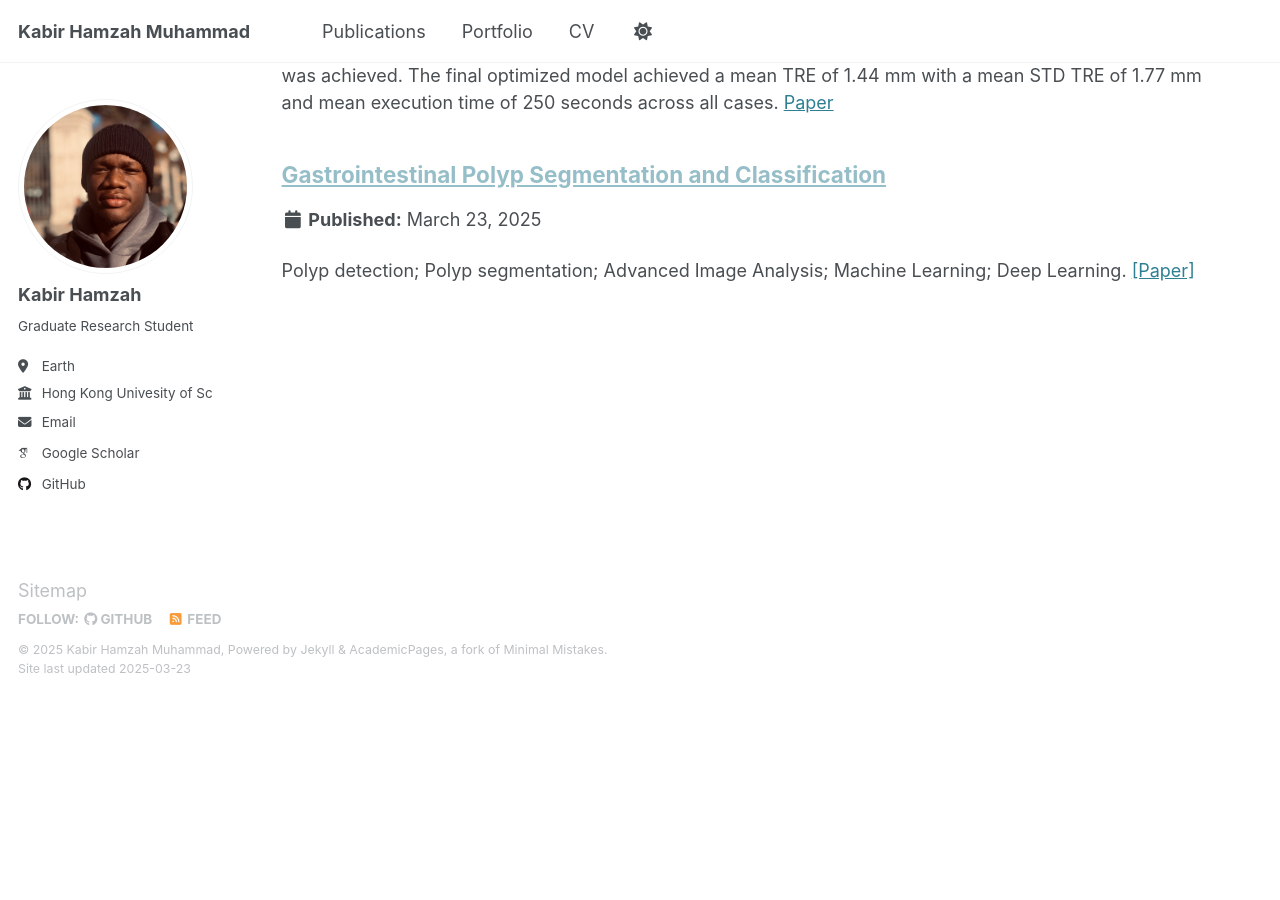
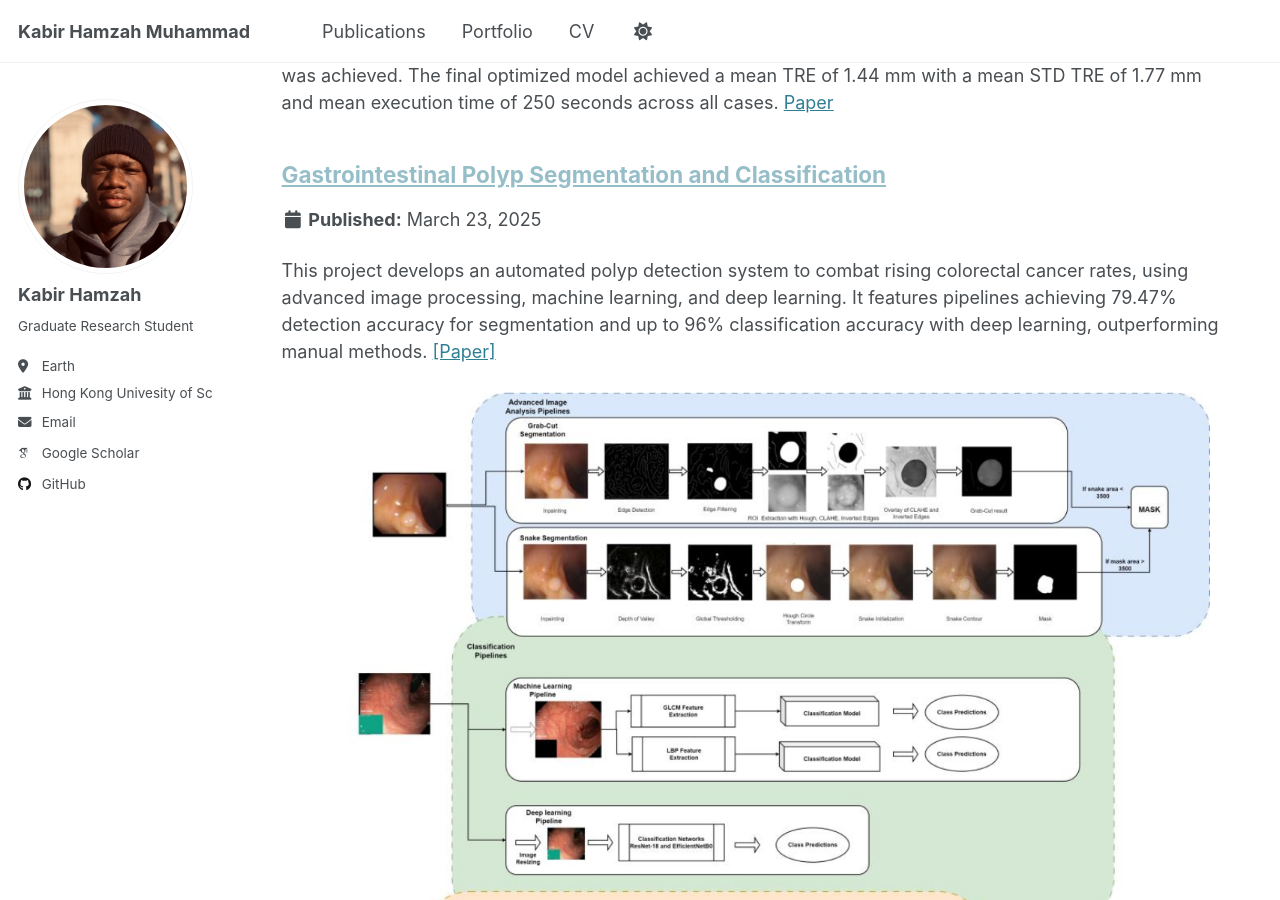
Before and after one commit to Marshall-mk/Marshall-mk.github.io, a Jekyll site: the page built from _pages/portfolio.html, in a window 1280 px wide and 900 px high, scrolled down 1407 px. Built offline with Jekyll 4.4.1, drawn with Linux system fonts in a browser that asks for light colours; some web fonts are replaced; before the commit the page ends 2103 px from its top, so only the background shows below that.

Commit message:
Update portfolio-3.md

```diff
--- a/_portfolio/portfolio-3.md
+++ b/_portfolio/portfolio-3.md
@@ -1,7 +1,7 @@
 ---
 title: "[Gastrointestinal Polyp Segmentation and Classification](https://github.com/Marshall-mk/polyp-detection)"
-excerpt: "Polyp detection; Polyp segmentation; Advanced Image Analysis; Machine Learning; Deep Learning.
-[[Paper]](/files/polyp.pdf)"
+excerpt: "This project develops an automated polyp detection system to combat rising colorectal cancer rates, using advanced image processing, machine learning, and deep learning. It features pipelines achieving 79.47% detection accuracy for segmentation and up to 96% classification accuracy with deep learning, outperforming manual methods.
+[[Paper]](/files/polyp.pdf) <br/><img src='/files/polyp.png'>"
 imageurl: <br/><img src='/files/polyp.png'>
 collection: portfolio
 ---
```
